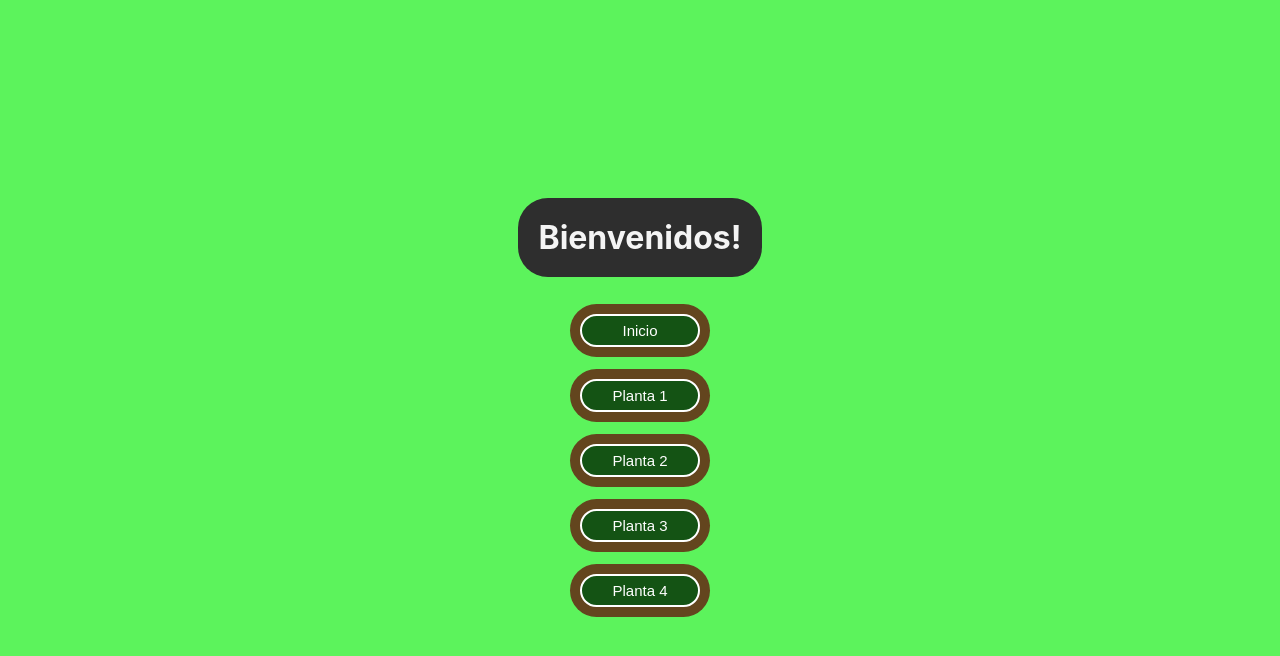
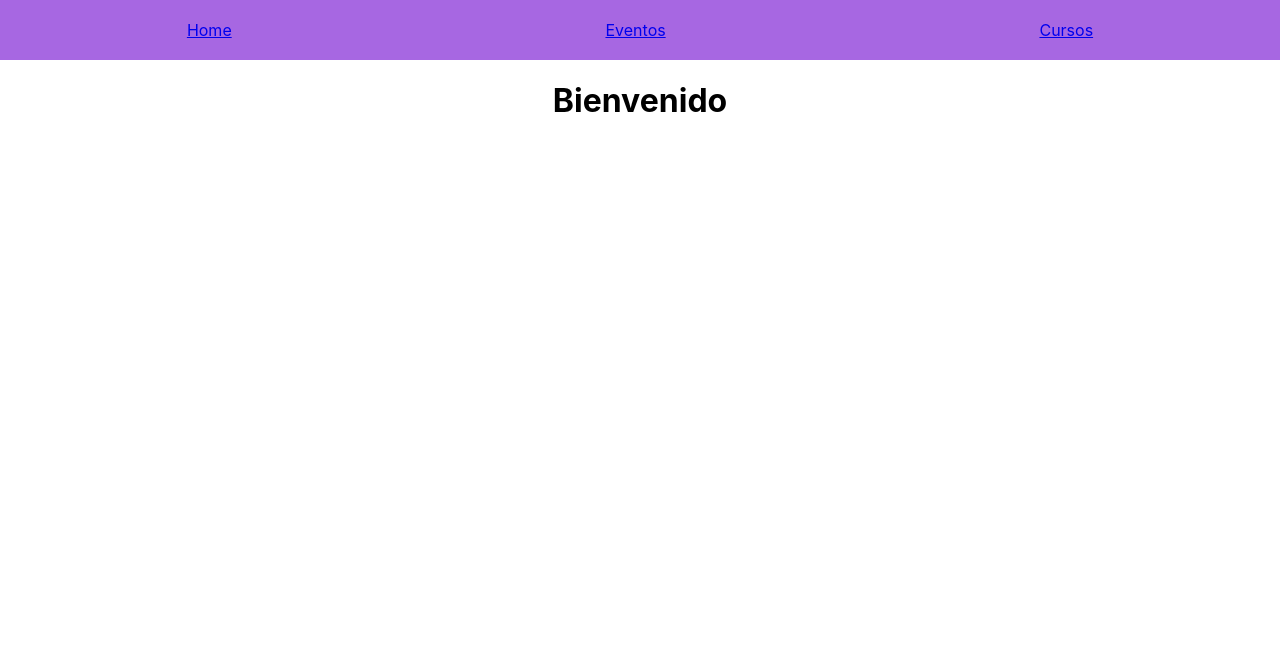
Before and after one commit to marioconti/sprint-3-Acamica, a React (Create React App) app: page / in a window 1280 px wide. Shown: the top 656 px of the page. Built offline with nearby package versions, Linux system fonts and the light colour scheme.

Commit message:
Se agrega practica de enrutamiento

```diff
--- /dev/null
+++ b/src/clase-8-practica/curso.jsx
@@ -0,0 +1,9 @@
+import React from "react";
+
+export const Cursos = () => {
+  return (
+    <>
+      <h1>Cursos</h1>
+    </>
+  );
+};
--- /dev/null
+++ b/src/clase-8-practica/evento.jsx
@@ -0,0 +1,7 @@
+import React from "react";
+
+export const Eventos = () => {
+    return <>
+    <h1>Eventos</h1>
+    </>
+}
--- /dev/null
+++ b/src/clase-8-practica/home.jsx
@@ -0,0 +1,7 @@
+import React from "react";
+
+export const Home = () => {
+    return <>
+    <h1>Bienvenido</h1>
+    </>
+}
--- /dev/null
+++ b/src/clase-8-practica/main.jsx
@@ -0,0 +1,13 @@
+import React from "react";
+import { Navegacion } from "./navegacion";
+import { Principal } from "./principal";
+import "./practica8.css"
+
+export const Main = () => {
+  return (
+    <>
+      <Navegacion />
+      <Principal />
+    </>
+  );
+};
--- /dev/null
+++ b/src/clase-8-practica/navegacion.jsx
@@ -0,0 +1,14 @@
+import React from "react";
+import { Link } from "react-router-dom";
+
+export const Navegacion = () => {
+  return (
+    <>
+      <div className="nav">
+        <Link to="/">Home</Link>
+        <Link to="/eventos">Eventos</Link>
+        <Link to="/cursos">Cursos</Link>
+      </div>
+    </>
+  );
+};
--- /dev/null
+++ b/src/clase-8-practica/practica8.css
@@ -0,0 +1,17 @@
+.section-principal {
+  display: flex;
+  justify-content: center;
+  align-items: center;
+  flex-direction: column;
+}
+
+.nav {
+  height: 60px;
+  display: flex;
+  justify-content: space-around;
+  align-items: center;
+  background-color: rgb(167, 103, 226);
+  text-decoration: initial;
+  /* FIXME:porque no se saca los estilos del link? */
+  text-decoration: none;
+}
--- /dev/null
+++ b/src/clase-8-practica/principal.jsx
@@ -0,0 +1,17 @@
+import React from "react";
+import { Home } from "./home";
+import { Cursos } from "./curso";
+import { Eventos } from "./evento";
+import { Route } from "react-router-dom";
+
+export const Principal = () => {
+  return (
+    <>
+      <div className="section-principal">
+        <Route component={Home} exact path="/" />
+        <Route component={Cursos} exact path="/cursos" />
+        <Route component={Eventos} exact path="/eventos" />
+      </div>
+    </>
+  );
+};
--- a/src/clase-8/challenge-8.jsx
+++ b/src/clase-8/challenge-8.jsx
@@ -5,12 +5,16 @@ import { Route, Link } from "react-router-dom";
 export const ChallengeClaseOcho = () => {
   return (
     <>
-      {/* con path declaro el nombre de la routa y luego eso ponemos en el link? */}
+      {/* con path declaro el nombre de la ruta y luego eso ponemos en el link? */}
       <div className="contenedor-principal">
         <Route exact path="/">
           <Inicio />
-          <Botones />
+          <BotonesPlanta1 />
+          <BotonesPlanta2 />
+          <BotonesPlanta3 />
+          <BotonesPlanta4 />
         </Route>
+
         <Route path="/Plantas1">
           <Plantas1 />
         </Route>
@@ -28,10 +32,74 @@ export const ChallengeClaseOcho = () => {
   );
 };
 
+// COMPONENTE PRINCIPAL
 const Inicio = () => {
   return <h1>Bienvenidos!</h1>;
 };
 
+// ===================================
+// COMPONENTES DE CADA PAGINA
+const Plantas1 = () => {
+  return (
+    <div className="contenedor-planta">
+      <h1>PLANTA 1</h1>
+      <img src="../../images/hoja1.jpg" alt="Planta" />
+      <div className="contenedor-botones">
+        <BotonesPlanta2 />
+        <BotonesPlanta3 />
+        <BotonesPlanta4 />
+        <BotonInicio />
+      </div>
+    </div>
+  );
+};
+
+const Plantas2 = () => {
+  return (
+    <div className="contenedor-planta">
+      <h1>PLANTA 2</h1>
+      <img src="../../images/hoja2.jpg" alt="Planta" />
+      <div className="contenedor-botones">
+        <BotonesPlanta1 />
+        <BotonesPlanta3 />
+        <BotonesPlanta4 />
+        <BotonInicio />
+      </div>
+    </div>
+  );
+};
+
+const Plantas3 = () => {
+  return (
+    <div className="contenedor-planta">
+      <h1>PLANTA 3</h1>
+      <img src="../../images/hoja3.jpg" alt="Planta" />
+      <div className="contenedor-botones">
+        <BotonesPlanta1 />
+        <BotonesPlanta2 />
+        <BotonesPlanta4 />
+        <BotonInicio />
+      </div>
+    </div>
+  );
+};
+
+const Plantas4 = () => {
+  return (
+    <div className="contenedor-planta">
+      <h1>PLANTA 4</h1>
+      <img src="../../images/hoja4.jpg" alt="Planta" />
+      <div className="contenedor-botones">
+        <BotonesPlanta1 />
+        <BotonesPlanta2 />
+        <BotonesPlanta3 />
+        <BotonInicio />
+      </div>
+    </div>
+  );
+};
+
+// BOTON GENERICO
 const BotonLink = (props) => {
   return (
     <>
@@ -45,55 +113,22 @@ const BotonLink = (props) => {
     </>
   );
 };
-
-const Botones = () => {
-  return (
-    <div className="contenedor-botones">
-      <BotonLink link={"/"} nombreLink={"Inicio"} />
-      <BotonLink link={"/Plantas1"} nombreLink={"Planta 1"} />
-      <BotonLink link={"/Plantas2"} nombreLink={"Planta 2"} />
-      <BotonLink link={"/Plantas3"} nombreLink={"Planta 3"} />
-      <BotonLink link={"/Plantas4"} nombreLink={"Planta 4"} />
-    </div>
-  );
+// ===================================
+// BOTONES PARA CADA LINK DE CADA PAGINA
+const BotonesPlanta1 = () => {
+  // En el link ponemos la el nombre de la ruta que pusimos en el path=""
+  return <BotonLink link={"/Plantas1"} nombreLink={"Planta 1"} />;
 };
-
-const Plantas1 = () => {
-  return (
-    <div className="contenedor-planta">
-      <h1>PLANTA 1</h1>
-      <img src="../../images/hoja1.jpg" alt="Planta" />
-      <Botones />
-    </div>
-  );
+const BotonesPlanta2 = () => {
+  return <BotonLink link={"/Plantas2"} nombreLink={"Planta 2"} />;
 };
-
-const Plantas2 = () => {
-  return (
-    <div className="contenedor-planta">
-      <h1>PLANTA 2</h1>
-      <img src="../../images/hoja2.jpg" alt="Planta" />
-      <Botones />
-    </div>
-  );
+const BotonesPlanta3 = () => {
+  return <BotonLink link={"/Plantas3"} nombreLink={"Planta 3"} />;
 };
-
-const Plantas3 = () => {
-  return (
-    <div className="contenedor-planta">
-      <h1>PLANTA 3</h1>
-      <img src="../../images/hoja3.jpg" alt="Planta" />
-      <Botones />
-    </div>
-  );
+const BotonesPlanta4 = () => {
+  return <BotonLink link={"/Plantas4"} nombreLink={"Planta 4"} />;
 };
-
-const Plantas4 = () => {
-  return (
-    <div className="contenedor-planta">
-      <h1>PLANTA 4</h1>
-      <img src="../../images/hoja4.jpg" alt="Planta" />
-      <Botones />
-    </div>
-  );
+const BotonInicio = () => {
+  return <BotonLink link={"/"} nombreLink={"Inicio"} />;
 };
+// ===================================
--- a/src/container/Container.jsx
+++ b/src/container/Container.jsx
@@ -10,8 +10,8 @@ import React from "react";
 // import { ChallengeSeis } from "../clase-6/Challenge-6";
 // import { ClaseSeis } from "../clase-6/ClaseSeis";
 // import { ToolboxClaseOcho } from "../clase-8/toolbox-8";
-import { ChallengeClaseOcho } from "../clase-8/challenge-8";
-
+// import { ChallengeClaseOcho } from "../clase-8/challenge-8";
+import { Main } from "../clase-8-practica/main";
 export const Container = () => {
   return (
     <>
@@ -25,7 +25,8 @@ export const Container = () => {
       {/* <ChallengeSeis /> */}
       {/* <ClaseSeis /> */}
       {/* <ToolboxClaseOcho /> */}
-      <ChallengeClaseOcho />
+      {/* <ChallengeClaseOcho /> */}
+      <Main />
     </>
   );
 };
--- a/src/index.js
+++ b/src/index.js
@@ -1,15 +1,15 @@
 import React from "react";
 import ReactDOM from "react-dom";
-import { BrowserRouter } from "react-router-dom";
+import { BrowserRouter as Route } from "react-router-dom";
 import "./index.css";
 import App from "./App";
 import reportWebVitals from "./reportWebVitals";
 
 ReactDOM.render(
   <React.StrictMode>
-    <BrowserRouter>
+    <Route>
       <App />
-    </BrowserRouter>
+    </Route>
   </React.StrictMode>,
   document.getElementById("root")
 );
```
